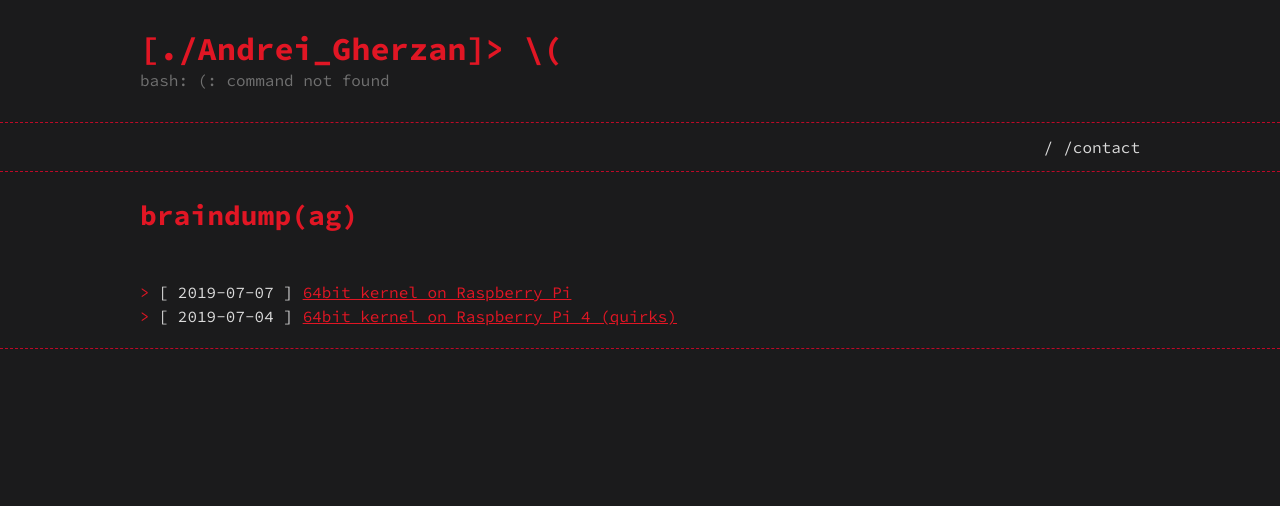
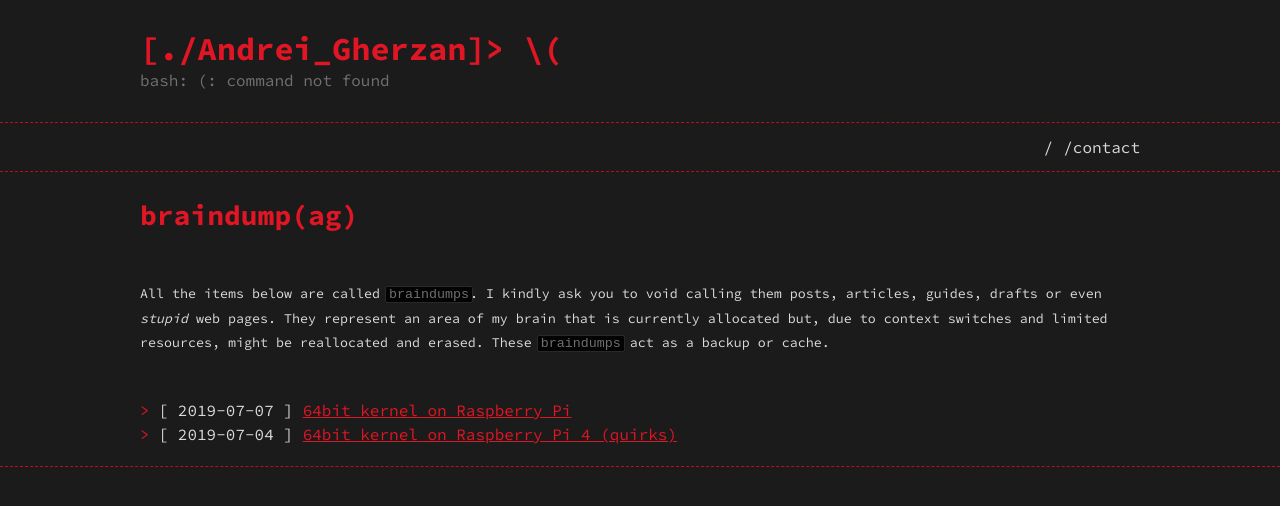
Before and after one commit to agherzan/andrei.gherzan.com, a Jekyll site: the page built from index.md, in a window 1280 px wide. Shown: the top 506 px of the page. Built offline with Jekyll 4.4.1, drawn with Linux system fonts in a browser that asks for light colours.

Commit message:
index.md: Add useless description
Signed-off-by: Andrei Gherzan <andrei@gherzan.ro>

```diff
--- a/index.md
+++ b/index.md
@@ -6,3 +6,7 @@ layout: posts
 ---
 
 # braindump(ag)
+
+<small>
+All the items below are called `braindumps`. I kindly ask you to void calling them posts, articles, guides, drafts or even *stupid* web pages. They represent an area of my brain that is currently allocated but, due to context switches and limited resources, might be reallocated and erased. These `braindumps` act as a backup or cache.
+</small>
```
